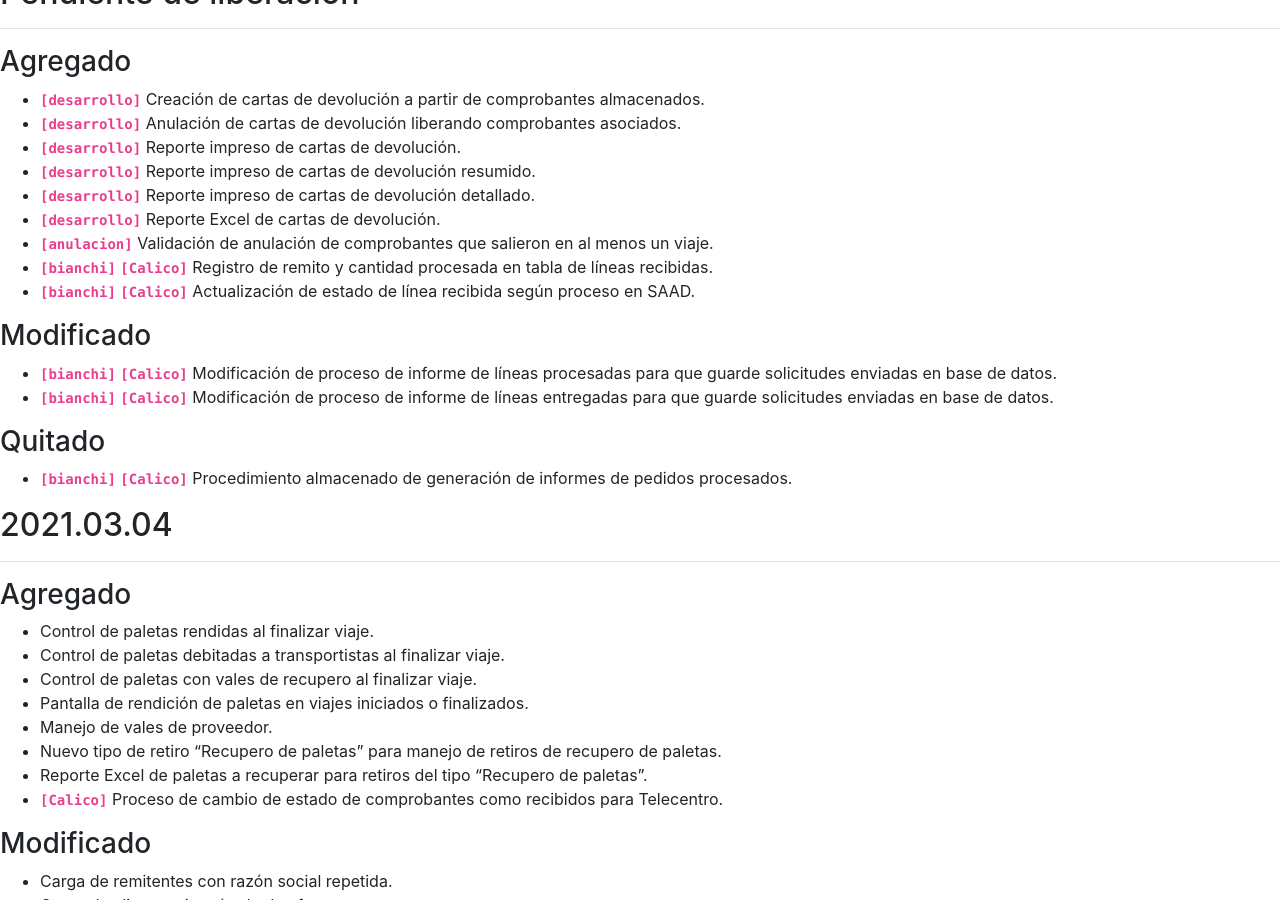
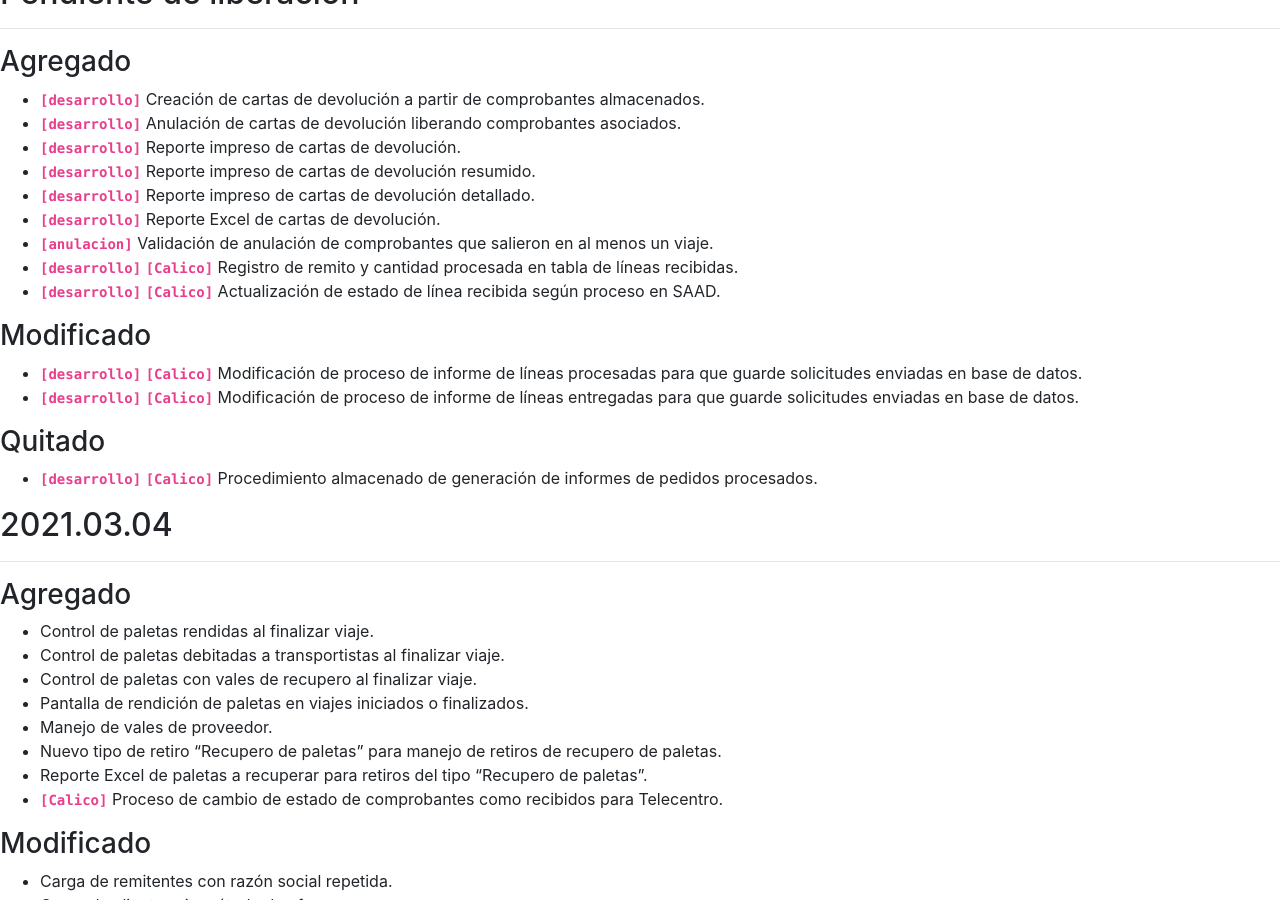
Before and after one commit to msanchez-brainsys/msanchez-brainsys.github.io, a Jekyll site: the page built from registro-cambios.markdown, in a window 1280 px wide and 900 px high, scrolled down 323 px. Built offline with Jekyll 4.4.1, drawn with Linux system fonts in a browser that asks for light colours.

Commit message:
Se actualizaron etiquetas de puntos pendientes de lanzamiento

```diff
--- a/registro-cambios.markdown
+++ b/registro-cambios.markdown
@@ -45,15 +45,15 @@ El formato esta basado en [Keep a Changelog](https://keepachangelog.com/es-ES/1.
 - **`[desarrollo]`** Reporte impreso de cartas de devolución detallado.
 - **`[desarrollo]`** Reporte Excel de cartas de devolución.
 - **`[anulacion]`** Validación de anulación de comprobantes que salieron en al menos un viaje.
-- **`[bianchi]`** **`[Calico]`** Registro de remito y cantidad procesada en tabla de líneas recibidas.
-- **`[bianchi]`** **`[Calico]`** Actualización de estado de línea recibida según proceso en SAAD.
+- **`[desarrollo]`** **`[Calico]`** Registro de remito y cantidad procesada en tabla de líneas recibidas.
+- **`[desarrollo]`** **`[Calico]`** Actualización de estado de línea recibida según proceso en SAAD.
 
 ### Modificado
-- **`[bianchi]`** **`[Calico]`** Modificación de proceso de informe de líneas procesadas para que guarde solicitudes enviadas en base de datos.
-- **`[bianchi]`** **`[Calico]`** Modificación de proceso de informe de líneas entregadas para que guarde solicitudes enviadas en base de datos.
+- **`[desarrollo]`** **`[Calico]`** Modificación de proceso de informe de líneas procesadas para que guarde solicitudes enviadas en base de datos.
+- **`[desarrollo]`** **`[Calico]`** Modificación de proceso de informe de líneas entregadas para que guarde solicitudes enviadas en base de datos.
 
 ### Quitado
-- **`[bianchi]`** **`[Calico]`** Procedimiento almacenado de generación de informes de pedidos procesados.
+- **`[desarrollo]`** **`[Calico]`** Procedimiento almacenado de generación de informes de pedidos procesados.
 
 ## 2021.03.04
 ---
```
